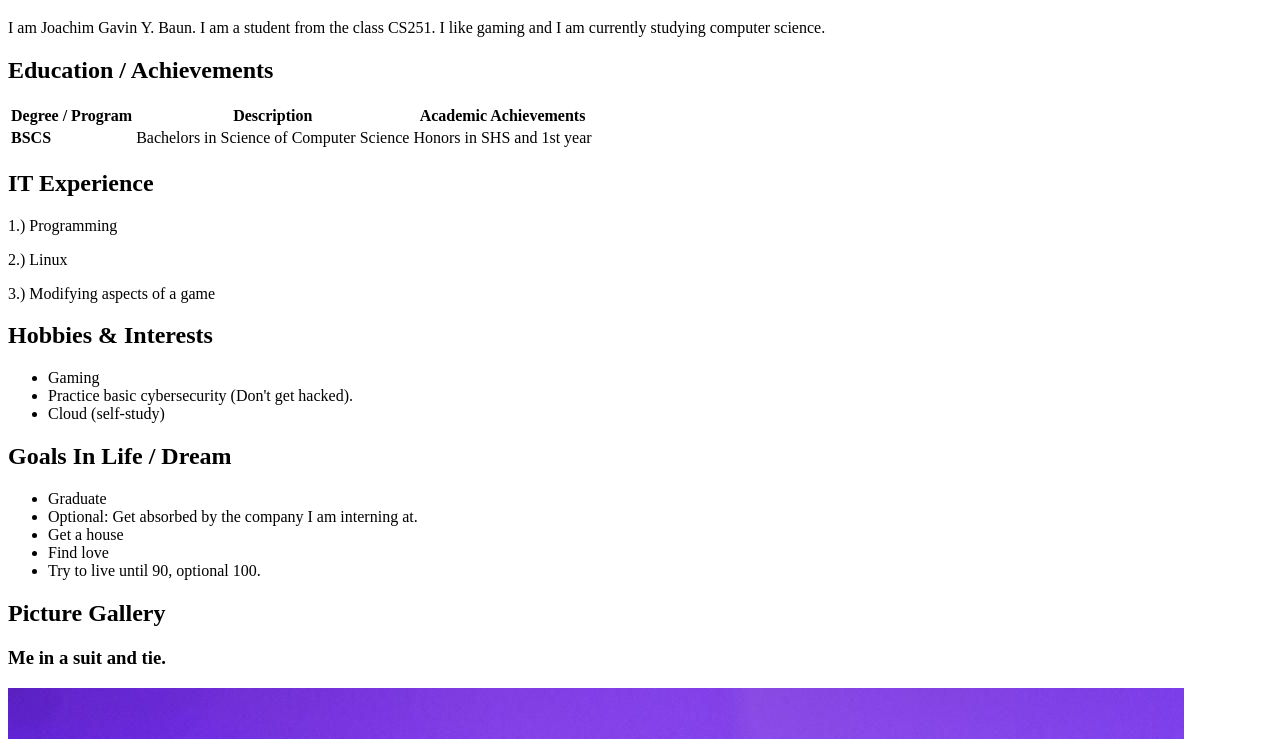
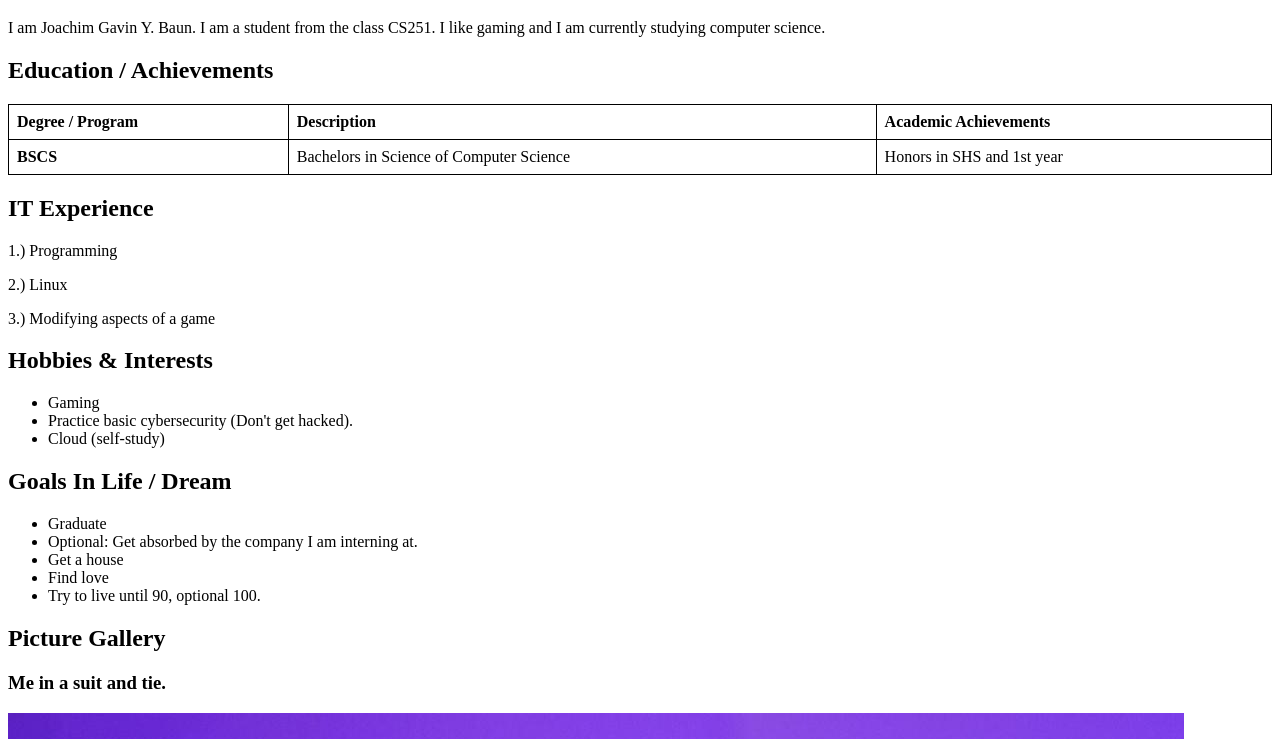
Before and after one commit to JoachimBaun/WEBPROG-CS251-IT253-HTML-LESSONS, a plain HTML site: page introduction/index.html in a window 1280 px wide. Shown: the part 61-800 px from the top of the page. Drawn offline with Linux system fonts and the light colour scheme.

Commit message:
Add files via upload

```diff
--- a/introduction/index.html
+++ b/introduction/index.html
@@ -18,19 +18,19 @@
   <!-- Education / Course Section -->
   <div class="section">
     <h2>Education / Achievements</h2>
-    <table>
+  <table style="border-collapse: collapse; width: 100%;">
       <thead>
         <tr>
-          <th>Degree / Program</th>
-          <th>Description</th>
-          <th>Academic Achievements</th>
+          <th style="border: 1px solid black; padding: 8px; text-align: left;">Degree / Program</th>
+          <th style="border: 1px solid black; padding: 8px; text-align: left;">Description</th>
+          <th style="border: 1px solid black; padding: 8px; text-align: left;">Academic Achievements</th>
         </tr>
       </thead>
       <tbody>
         <tr>
-          <td><strong>BSCS</strong></td>
-          <td>Bachelors in Science of Computer Science</td>
-          <td>Honors in SHS and 1st year</td>
+          <td style="border: 1px solid black; padding: 8px;"><strong>BSCS</strong></td>
+          <td style="border: 1px solid black; padding: 8px;">Bachelors in Science of Computer Science</td>
+          <td style="border: 1px solid black; padding: 8px;">Honors in SHS and 1st year</td>
         </tr>
       </tbody>
     </table>
```
